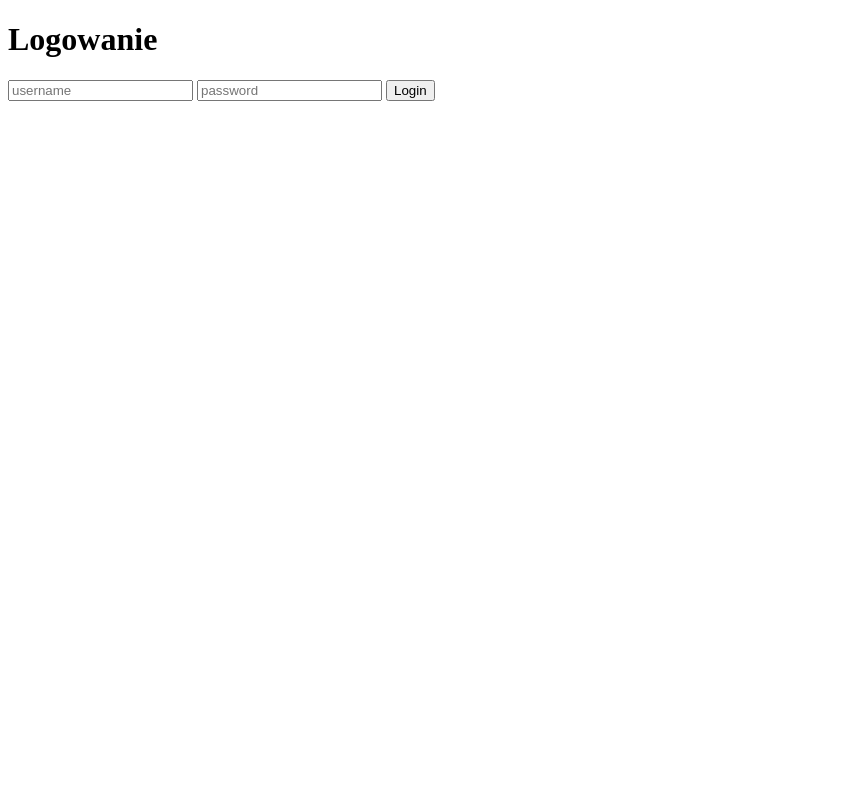
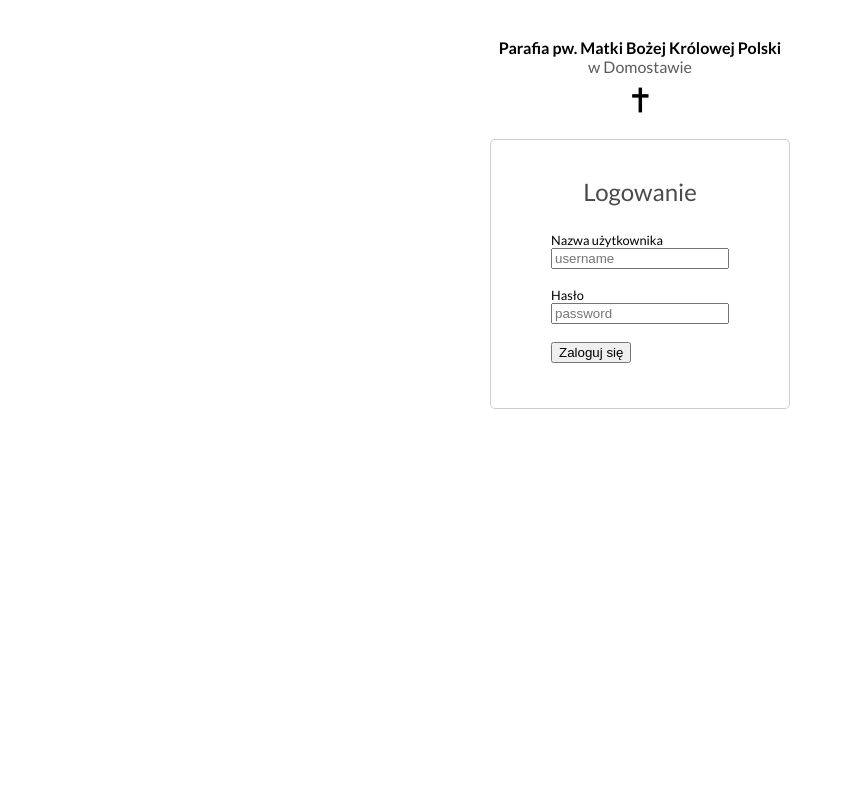
Before and after one commit to mikruk045/groby_domostawa, a Flask app: page /login in a window 1280 px wide. Shown: the whole page, without its empty margins (0-845 px from the left). Run offline with Flask 2, Linux system fonts and the light colour scheme.

Commit message:
login page init

```diff
--- /dev/null
+++ b/static/loginStyle.css
@@ -0,0 +1,82 @@
+* {
+    -moz-box-sizing: border-box;
+    -webkit-box-sizing: border-box;
+    box-sizing: border-box;
+}
+
+body, html{
+    width: 100vw;
+    height: 100vh;
+    position: relative;
+    margin: 0;
+    font-family: 'Lato', sans-serif;
+    font-size: 12pt;
+}
+
+.loginContainerAll{
+    position: absolute;
+    left: 50%;
+    transform: translate(-50%);
+    margin-top: 3%;
+    width: 300px;
+}
+
+.loginContainerInputs{
+    border: 1px solid #cecece;
+    border-radius: 5px;
+    padding: 15% 20%;
+    margin-top: 8%;
+}
+
+.siteName{
+    text-align: center;
+    font-weight: 600;
+    font-size: 1rem;
+}
+
+.siteName2{
+    font-weight: 400;
+    color: rgb(92, 92, 92);
+}
+
+.crossIcon{
+    height: 30px;
+    margin-top: 3%;
+}
+
+.crossIcon > svg{
+    height: 30px;
+    position: absolute;
+    left: 50%;
+    transform: translate(-50%);
+}
+
+
+form{
+    width: auto;
+}
+
+input{
+
+    display: block;
+    /* margin: 0; */
+    /* padding: 0; */
+}
+
+.inputText{
+    width: 100%;
+    margin-bottom: 10%;
+}
+
+.loginTitle{
+    text-align: center;
+    margin-top: -5%;
+    margin-bottom: 15%;
+    font-size: 1.5rem;
+    font-weight: 500;
+    color: rgb(75, 75, 75);
+}
+
+.inputLabel{
+    font-size: 0.8rem;
+}
--- a/templates/login.html
+++ b/templates/login.html
@@ -1,19 +1,28 @@
 {% extends 'base.html' %}
 
 {% block head %}
-
+<link rel="preconnect" href="https://fonts.googleapis.com">
+<link rel="preconnect" href="https://fonts.gstatic.com" crossorigin>
+<link href="https://fonts.googleapis.com/css2?family=Lato:ital,wght@0,100;0,300;0,400;0,700;0,900;1,100;1,300;1,400;1,700;1,900&display=swap" rel="stylesheet">
+<link rel="stylesheet" href="/static/loginStyle.css">
 {% endblock %}
 
 {% block body %}
-<h1>Logowanie</h1>
-<p>{{ komunikat }}</p>
-<form method="POST" action="">
-    <!-- test -->
-    <input type="username" name="username" placeholder="username" value="{{ request.form.username }}">
-
-    <input type="password" name="password" placeholder="password" value="{{ request.form.password }}">
-
-    <input class="btn btn-default" type="submit" value="Login">
-</form>
-
+<div class="loginContainerAll">
+    <div class="siteName">Parafia pw. Matki Bożej Królowej Polski <br> <div class="siteName2">w Domostawie</div></div>
+    <div class="crossIcon"><svg version="1.1" id="Warstwa_1" xmlns="http://www.w3.org/2000/svg" xmlns:xlink="http://www.w3.org/1999/xlink" x="0px" y="0px" 	 viewBox="0 0 2000 2000" style="enable-background:new 0 0 2000 2000;" xml:space="preserve"> <g> 	<rect x="906" y="173" width="231" height="1655"/> </g> <g> 	<rect x="476" y="611" width="1092" height="231"/> </g> </svg></div>
+    <div class="loginContainerInputs">
+        <div class="loginTitle">Logowanie</div>
+        <div>{{ komunikat }}</div>
+        <form method="POST" action="">
+            <div class="inputLabel">Nazwa użytkownika</div>
+            <input class="inputText" type="username" name="username" placeholder="username" value="{{ request.form.username }}">
+            <!-- <br> -->
+            <div class="inputLabel">Hasło</div>
+            <input class="inputText" type="password" name="password" placeholder="password" value="{{ request.form.password }}">
+            <!-- <br> -->
+            <input class="inputSubmit" class="btn btn-default" type="submit" value="Zaloguj się">
+        </form>
+    </div>
+</div>
 {% endblock %}
```
